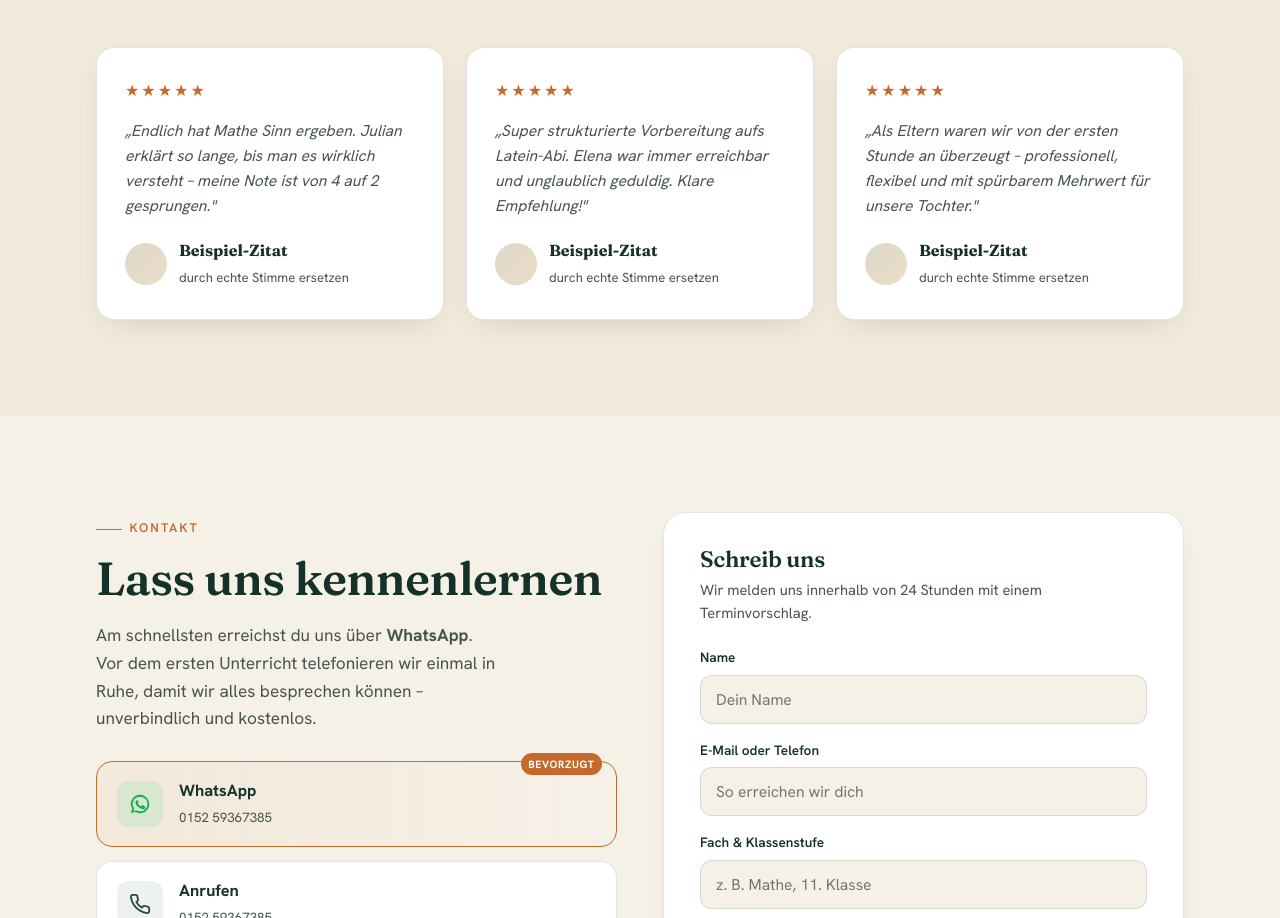
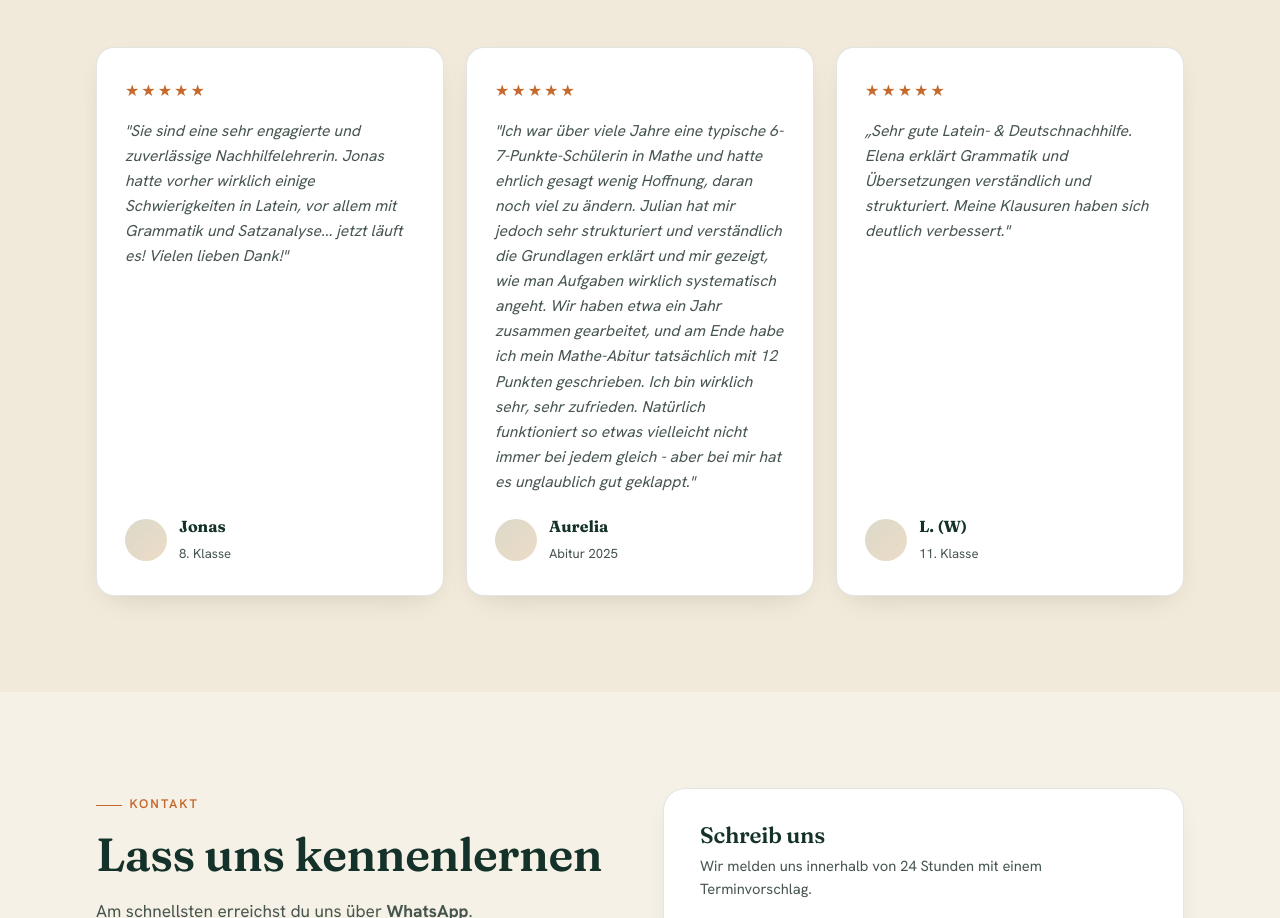
Before and after one commit to Scraynos/nachhilfe-elena-julian, a plain HTML site: page index.html in a window 1280 px wide. Shown: the part 5977-6895 px from the top of the page. Drawn offline with Linux system fonts and the light colour scheme.

Commit message:
Update index.html

```diff
--- a/index.html
+++ b/index.html
@@ -436,18 +436,19 @@ footer a:hover{color:var(--accent-soft)}
     <div class="quotes">
       <div class="quote reveal">
         <div class="stars">★★★★★</div>
-        <p>„Endlich hat Mathe Sinn ergeben. Julian erklärt so lange, bis man es wirklich versteht – meine Note ist von 4 auf 2 gesprungen."</p>
-        <div class="who"><span class="av ph"></span><div><b>Beispiel-Zitat</b><small>durch echte Stimme ersetzen</small></div></div>
+        <p>"Sie sind eine sehr engagierte und zuverlässige Nachhilfelehrerin. Jonas hatte vorher wirklich einige Schwierigkeiten in Latein, vor allem mit Grammatik und Satzanalyse... jetzt läuft es! Vielen lieben Dank!"</p>
+        <div class="who"><span class="av ph"></span><div><b>Jonas</b><small>8. Klasse</small></div></div>
       </div>
       <div class="quote reveal">
         <div class="stars">★★★★★</div>
-        <p>„Super strukturierte Vorbereitung aufs Latein-Abi. Elena war immer erreichbar und unglaublich geduldig. Klare Empfehlung!"</p>
-        <div class="who"><span class="av ph"></span><div><b>Beispiel-Zitat</b><small>durch echte Stimme ersetzen</small></div></div>
+        <p>"Ich war über viele Jahre eine typische 6-7-Punkte-Schülerin in Mathe und hatte ehrlich gesagt wenig Hoffnung, daran noch viel zu ändern.
+Julian hat mir jedoch sehr strukturiert und verständlich die Grundlagen erklärt und mir gezeigt, wie man Aufgaben wirklich systematisch angeht. Wir haben etwa ein Jahr zusammen gearbeitet, und am Ende habe ich mein Mathe-Abitur tatsächlich mit 12 Punkten geschrieben. Ich bin wirklich sehr, sehr zufrieden. Natürlich funktioniert so etwas vielleicht nicht immer bei jedem gleich - aber bei mir hat es unglaublich gut geklappt."</p>
+        <div class="who"><span class="av ph"></span><div><b>Aurelia</b><small>Abitur 2025</small></div></div>
       </div>
       <div class="quote reveal">
         <div class="stars">★★★★★</div>
-        <p>„Als Eltern waren wir von der ersten Stunde an überzeugt – professionell, flexibel und mit spürbarem Mehrwert für unsere Tochter."</p>
-        <div class="who"><span class="av ph"></span><div><b>Beispiel-Zitat</b><small>durch echte Stimme ersetzen</small></div></div>
+        <p>„Sehr gute Latein- & Deutschnachhilfe. Elena erklärt Grammatik und Übersetzungen verständlich und strukturiert. Meine Klausuren haben sich deutlich verbessert."</p>
+        <div class="who"><span class="av ph"></span><div><b>L. (W)</b><small>11. Klasse</small></div></div>
       </div>
     </div>
   </div>
```
